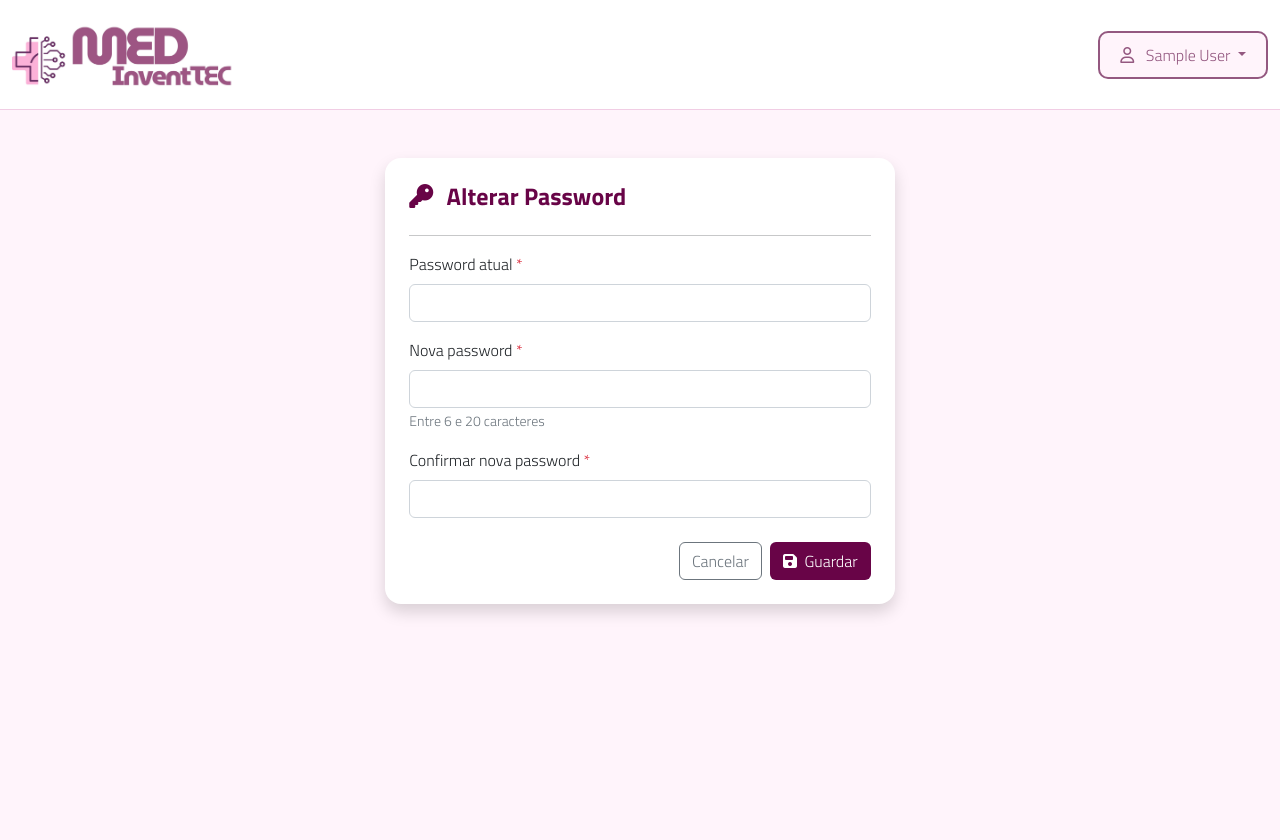
After one commit to anavieira06/Projeto-SIBDAS, a PHP site: page /alterar_password.php in a window 1280 px wide. The commit adds this page. Run offline with PHP 8.4, Linux system fonts and the light colour scheme; the visitor is signed in with stand-in values (Sample User, id 1).

Commit message:
Alterar password

```diff
--- a/Base de Dados/medinventec_dml.sql
+++ b/Base de Dados/medinventec_dml.sql
@@ -540,7 +540,7 @@ INSERT INTO perfil (perfil) VALUES ('administrador'), ('tecnico'), ('profissiona
 
 
 INSERT INTO utilizador (nome, email, password, perfil_id, created_at) VALUES
-('Ana Vieira', 'admin@medinventec.pt', '$2y$10$XQqWc5Td6K./XUTtsf8ugertX7B6hq6g0XDvvWnW1WAs0WkbMey4S', 1, NOW()),
+('Ana Vieira', 'admin@medinventec.pt', '$2y$10$wVf0HGRWiZkDqv69j4NvFOcV8Fzqd648CJhQlXVYpLw4D5E8B3HzC', 1, NOW()),
 ('José Rocha', 'tecnico@medinventec.pt', '$2y$10$QlOhTk6G66aa0Wfu78yuiefMXKQlolUjv3ZNzMl4BJF49UW/NmB4O', 2, NOW()),
 ('Jerusa Vinagre', 'saude@medinventec.pt', '$2y$10$v6ToZARQjHtsLMYdxBUKme6POdWbfY7tM44mnaYL8ZNO.KzxZ2Q1C', 3, NOW());
 
--- /dev/null
+++ b/MEDInvenTEC/private/alterar_password.php
@@ -0,0 +1,118 @@
+<?php
+require_once __DIR__ . '/includes/funcoes.php';
+redirect_if_not_logged();
+
+$erros = [];
+$sucesso = false;
+
+if ($_SERVER['REQUEST_METHOD'] === 'POST') {
+    $password_atual = $_POST['password_atual']       ?? '';
+    $password_nova  = $_POST['password_nova']        ?? '';
+    $password_conf  = $_POST['password_confirmacao'] ?? '';
+
+    // Validar
+    if (empty($password_atual)) {
+        $erros[] = 'A password atual é obrigatória.';
+    }
+    if (strlen($password_nova) < 6 || strlen($password_nova) > 20) {
+        $erros[] = 'A nova password deve ter entre 6 e 20 caracteres.';
+    }
+    if ($password_nova !== $password_conf) {
+        $erros[] = 'A confirmação da password não coincide.';
+    }
+
+    if (empty($erros)) {
+        try {
+            $ligacao = new PDO(
+                "mysql:host=" . MYSQL_HOST . ";port=" . MYSQL_PORT . ";dbname=" . MYSQL_DATABASE . ";charset=utf8",
+                MYSQL_USERNAME,
+                MYSQL_PASSWORD
+            );
+            $ligacao->setAttribute(PDO::ATTR_ERRMODE, PDO::ERRMODE_EXCEPTION);
+
+            // Buscar password atual da BD
+            $stmt = $ligacao->prepare("SELECT password FROM utilizador WHERE email = :email");
+            $stmt->execute([':email' => $_SESSION['email']]);
+            $utilizador = $stmt->fetch(PDO::FETCH_OBJ);
+
+            if (!$utilizador || !password_verify($password_atual, $utilizador->password)) {
+                $erros[] = 'A password atual está incorreta.';
+            } else {
+                // Atualizar password
+                $novoHash = password_hash($password_nova, PASSWORD_DEFAULT);
+                $stmtUpdate = $ligacao->prepare("UPDATE utilizador SET password = :password WHERE email = :email");
+                $stmtUpdate->execute([':password' => $novoHash, ':email' => $_SESSION['email']]);
+                $sucesso = true;
+            }
+
+            $ligacao = null;
+
+        } catch (PDOException $e) {
+            $erros[] = 'Erro ao atualizar a password: ' . $e->getMessage();
+        }
+    }
+}
+
+include __DIR__ . '/includes/header.php';
+$pagina = 'index';
+include __DIR__ . '/includes/nav.php';
+?>
+
+<div class="container-fluid" style="background-color: #fff4fb; min-height: calc(100vh - 70px);">
+    <div class="row justify-content-center pt-5">
+        <div class="col-lg-5 col-md-7 col-sm-9">
+            <div class="card shadow rounded-4 border-0">
+                <div class="card-body p-4">
+                    <h4 class="mb-4" style="color:#680447;">
+                        <i class="fa-solid fa-key me-2"></i>
+                        <strong>Alterar Password</strong>
+                    </h4>
+                    <hr>
+
+                    <?php if ($sucesso): ?>
+                        <div class="alert alert-success d-flex align-items-center gap-2" role="alert">
+                            <i class="fa-solid fa-circle-check"></i>
+                            Password alterada com sucesso!
+                        </div>
+                    <?php endif; ?>
+
+                    <?php if (!empty($erros)): ?>
+                        <div class="alert alert-danger" role="alert">
+                            <ul class="mb-0">
+                                <?php foreach ($erros as $erro): ?>
+                                    <li><?= htmlspecialchars($erro) ?></li>
+                                <?php endforeach; ?>
+                            </ul>
+                        </div>
+                    <?php endif; ?>
+
+                    <form method="POST">
+                        <div class="mb-3">
+                            <label class="form-label">Password atual <span class="text-danger">*</span></label>
+                            <input type="password" class="form-control" name="password_atual" required>
+                        </div>
+                        <div class="mb-3">
+                            <label class="form-label">Nova password <span class="text-danger">*</span></label>
+                            <input type="password" class="form-control" name="password_nova" required>
+                            <small class="text-muted">Entre 6 e 20 caracteres</small>
+                        </div>
+                        <div class="mb-4">
+                            <label class="form-label">Confirmar nova password <span class="text-danger">*</span></label>
+                            <input type="password" class="form-control" name="password_confirmacao" required>
+                        </div>
+                        <div class="d-flex justify-content-end gap-2">
+                            <a href="/sibdas/1240811/ProjetoSIBDAS/MEDInvenTEC/private/home.php" class="btn btn-outline-secondary">
+                                Cancelar
+                            </a>
+                            <button type="submit" class="btn btn-guardar">
+                                <i class="fa-solid fa-floppy-disk me-1"></i> Guardar
+                            </button>
+                        </div>
+                    </form>
+                </div>
+            </div>
+        </div>
+    </div>
+</div>
+
+<?php include __DIR__ . '/includes/footer.php'; ?>
--- a/MEDInvenTEC/private/includes/nav.php
+++ b/MEDInvenTEC/private/includes/nav.php
@@ -43,6 +43,12 @@ $nome = $_SESSION['utilizador'];
                     </button>
                     <ul class="dropdown-menu dropdown-menu-end">
                         <li>
+                            <a class="dropdown-item" href="/sibdas/1240811/ProjetoSIBDAS/MEDInvenTEC/private/alterar_password.php">
+                                <i class="fa-solid fa-key me-2"></i>Alterar password
+                            </a>
+                        </li>
+                        <li><hr class="dropdown-divider"></li>
+                        <li>
                             <a class="dropdown-item" href="/sibdas/1240811/ProjetoSIBDAS/MEDInvenTEC/public/logout.php">
                                 <i class="fa-solid fa-right-from-bracket me-2"></i>Sair
                             </a>
```
Also changed, not shown: MEDInvenTEC/private/views/equipamentos/editar.php (+72 -11 lines).
